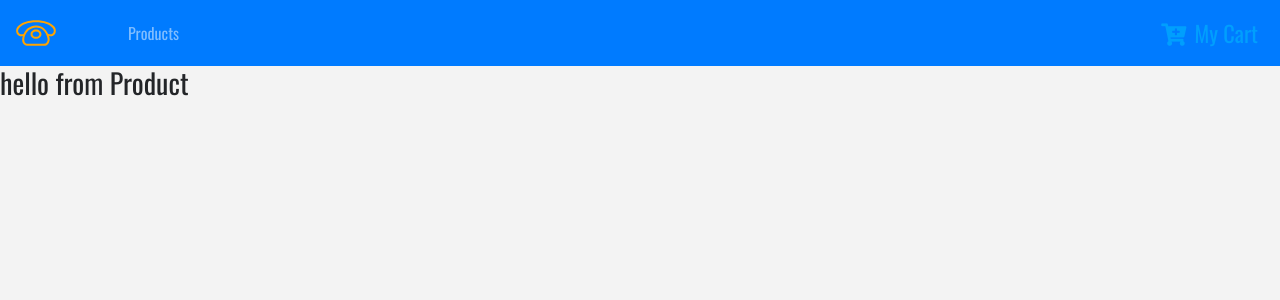
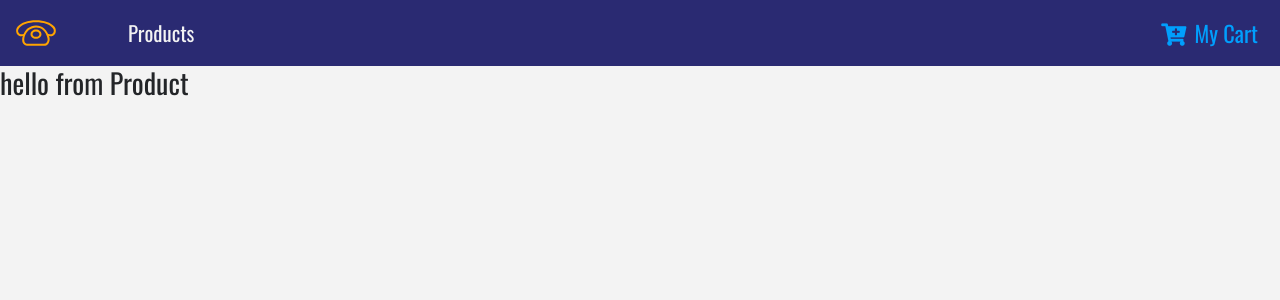
Before and after one commit to AJ0528/Mini-E-Commerce, a React (Create React App) app in the folder mini-ecommerce/: page / in a window 1280 px wide. Shown: the top 300 px of the page. Built offline with nearby package versions, Linux system fonts and the light colour scheme.

Commit message:
final changes to navbar

```diff
--- /dev/null
+++ b/mini-ecommerce/src/components/Button.js
@@ -0,0 +1,21 @@
+import styled from "styled-components";
+
+export const ButtonContainer = styled.button`
+text-transform: capitalize;
+font-size: 1.4rem;
+background: transparent;
+border: 0.5rems solid var(--lightBlue);
+color: var(--lightBlue);
+borer-radius: 0.5rem;
+padding:0.2rem 0.5 rem;
+cursor: pointer;
+margin: 0.2rem 0.5 rem 0.2rem 0;
+transition: all 0.5s ease-in-out;
+&:hover{
+background: var(--lightBlue);
+color: var(--mainBlue);
+}
+&:focus{
+ outline:none;
+}
+`;
--- a/mini-ecommerce/src/components/Navbar.js
+++ b/mini-ecommerce/src/components/Navbar.js
@@ -2,11 +2,12 @@
 import { Link } from "react-router-dom";
 import logo from "../logo.svg";
 import styled from "styled-components";
+import {ButtonContainer} from "./Button";
 
 export default class Navbar extends Component {
   render() {
     return (
-      <nav className="navbar navbar-expand-sm bg-primary navbar-dark px-sm">
+      <NavWrapper className="navbar navbar-expand-sm  navbar-dark px-sm">
         {/*https://www.iconfinder.com/icons/1243689/call_phone_icon
 Creative Commons (Attribution 3.0 Unported);
 https://www.iconfinder.com/Makoto_msk  */}
@@ -28,27 +29,16 @@
             my cart
           </ButtonContainer>
         </Link>
-      </nav>
+      </NavWrapper>
     );
   }
 }
 
-const ButtonContainer = styled.button`
-text-transform: capitalize;
-font-size: 1.4rem;
-background: transparent;
-border: 0.5rems solid var(--lightBlue);
-color: var(--lightBlue);
-borer-radius: 0.5rem;
-padding:0.2rem 0.5 rem;
-cursor: pointer;
-margin: 0.2rem 0.5 rem 0.2rem 0;
-transition: all 0.5s ease-in-out;
-&:hover{
-background: var(--lightBlue);
-color: var(--mainBlue);
-}
-&:focus{
- outline:none;
+const NavWrapper = styled.nav`
+background:var(--mainBlue);
+.nav-link{
+  color:var(--mainWhite)!important;
+  font-size:1.3rem;
+  text-transform: capitalize;
 }
 `;
```
